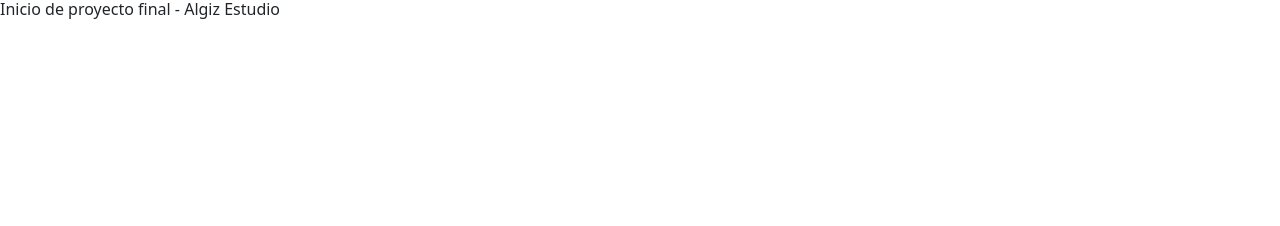
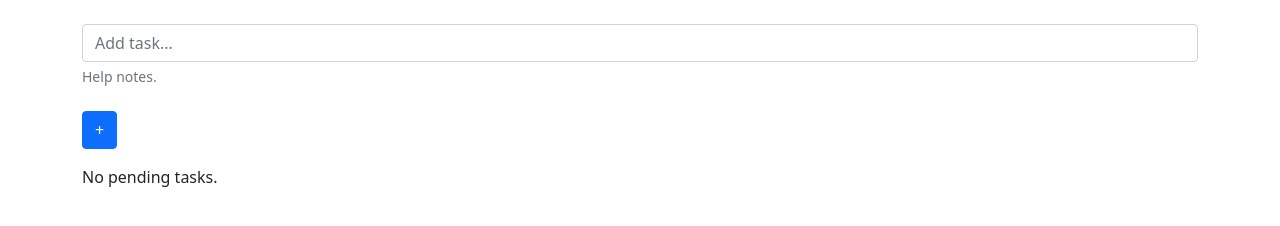
Before and after one commit to Rivochill/VictorMaximilianoRomeroDesarrolloWeb, a plain HTML site: page final_proyect/index.html in a window 1280 px wide. Drawn offline with nearby package versions, Linux system fonts and the light colour scheme.

Commit message:
Switched final project idea from a Studio brand to a To Do List - Bootstrap, input form, button to add a task, and unordered list for pending task and message if there's no task to do

```diff
--- a/final_proyect/index.html
+++ b/final_proyect/index.html
@@ -7,10 +7,31 @@
     <link href="https://cdn.jsdelivr.net/npm/bootstrap@5.1.3/dist/css/bootstrap.min.css" rel="stylesheet" integrity="sha384-1BmE4kWBq78iYhFldvKuhfTAU6auU8tT94WrHftjDbrCEXSU1oBoqyl2QvZ6jIW3" crossorigin="anonymous">
     <link rel="stylesheet" href="style.css">
 
-    <title>Estudio Algiz</title>
+    <title>To Do List</title>
 </head>
 <body>
-    <h6>Inicio de proyecto final - Algiz Estudio</h6>
+    <div class="container">
+        <form>
+            <div class="mb-3">
+                <label for="exampleInputEmail1" class="form-label"></label>
+                <input type="text" class="form-control" id="taskInput" aria-describedby="taskHelp" placeholder="Add task...">
+                <div id="emailHelp" class="form-text">Help notes.</div>
+                <br>
+                <button type="button" class="btn btn-primary">+</button>
+            </div>
+        </form>
+
+
+        <div class="form-group">
+            <ul>
+
+            </ul>
+        </div>
+
+
+        <div>
+            <p>No pending tasks.</p>
+        </div>
 
 
 
@@ -23,6 +44,7 @@
 
 
 
+    </div>
     <script src="main.js"></script>
     <script src="https://cdn.jsdelivr.net/npm/bootstrap@5.1.3/dist/js/bootstrap.bundle.min.js" integrity="sha384-ka7Sk0Gln4gmtz2MlQnikT1wXgYsOg+OMhuP+IlRH9sENBO0LRn5q+8nbTov4+1p" crossorigin="anonymous"></script>
 
```
